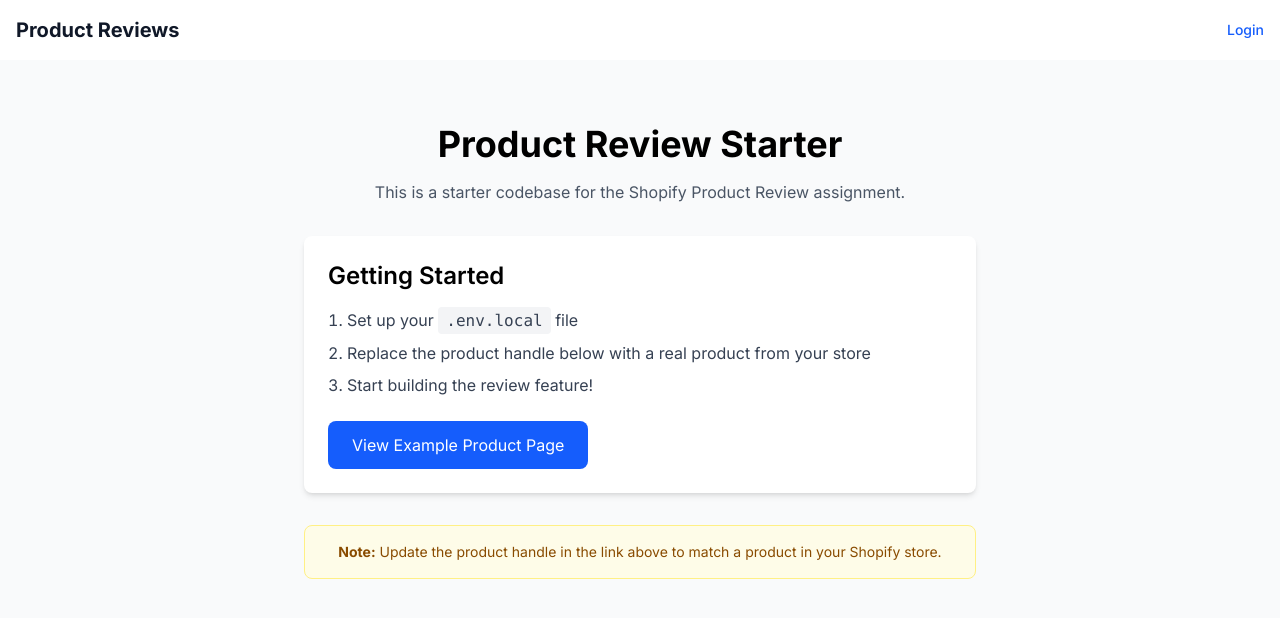
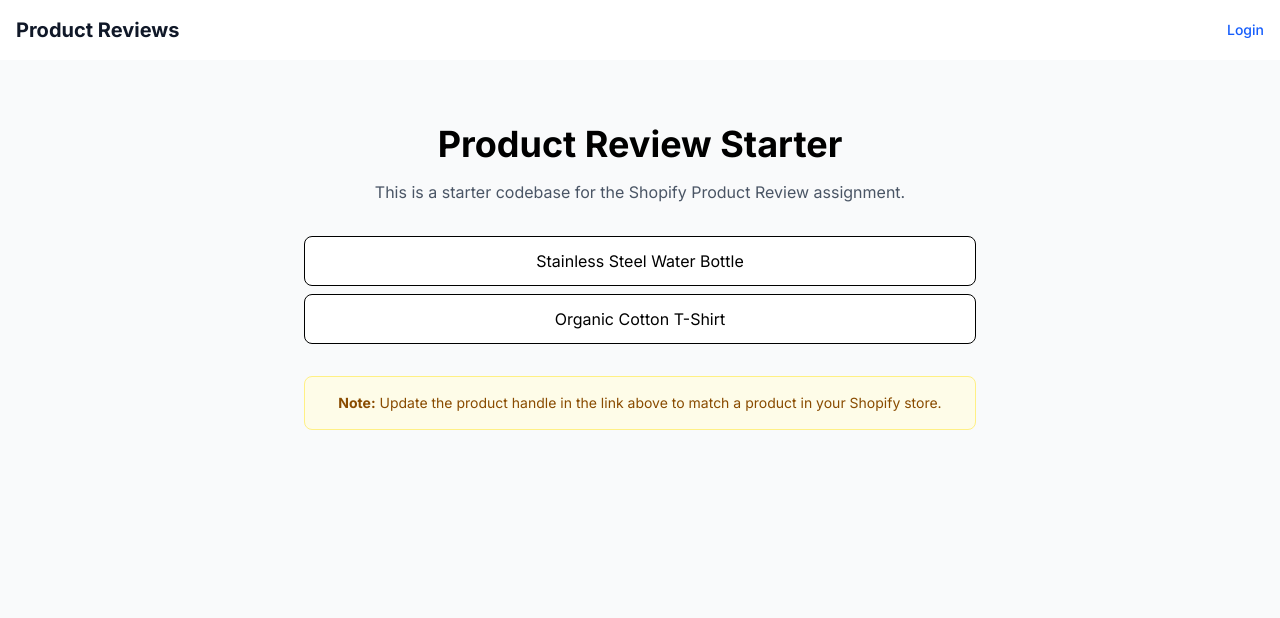
Before and after one commit to JasonyenChang/shopify-dev-test, a Next.js app: page / in a window 1280 px wide. Shown: the top 618 px of the page. Built offline with nearby package versions, Linux system fonts and the light colour scheme.

Commit message:
refactor page.tsx

```diff
--- a/src/app/page.tsx
+++ b/src/app/page.tsx
@@ -9,29 +9,20 @@ export default function Home() {
           This is a starter codebase for the Shopify Product Review assignment.
         </p>
 
-        <div className="bg-white rounded-lg shadow-md p-6 text-left">
-          <h2 className="text-2xl font-semibold mb-4">Getting Started</h2>
-          <ol className="list-decimal list-inside space-y-2 text-gray-700">
-            <li>
-              Set up your{" "}
-              <code className="bg-gray-100 px-2 py-1 rounded">.env.local</code>{" "}
-              file
-            </li>
-            <li>
-              Replace the product handle below with a real product from your
-              store
-            </li>
-            <li>Start building the review feature!</li>
-          </ol>
+        <div className="flex flex-col gap-2">
+          <Link
+            href="/products/stainless-steel-water-bottle"
+            className="inline-block bg-white text-blue border border-blue px-6 py-3 rounded-lg hover:bg-blue-200 transition"
+          >
+            Stainless Steel Water Bottle
+          </Link>
 
-          <div className="mt-6">
-            <Link
-              href="/products/example-product"
-              className="inline-block bg-blue-600 text-white px-6 py-3 rounded-lg hover:bg-blue-700 transition"
-            >
-              View Example Product Page
-            </Link>
-          </div>
+          <Link
+            href="/products/organic-cotton-t-shirt"
+            className="inline-block bg-white text-blue border border-blue px-6 py-3 rounded-lg hover:bg-blue-200 transition"
+          >
+            Organic Cotton T-Shirt
+          </Link>
         </div>
 
         <div className="mt-8 p-4 bg-yellow-50 border border-yellow-200 rounded-lg">
```
